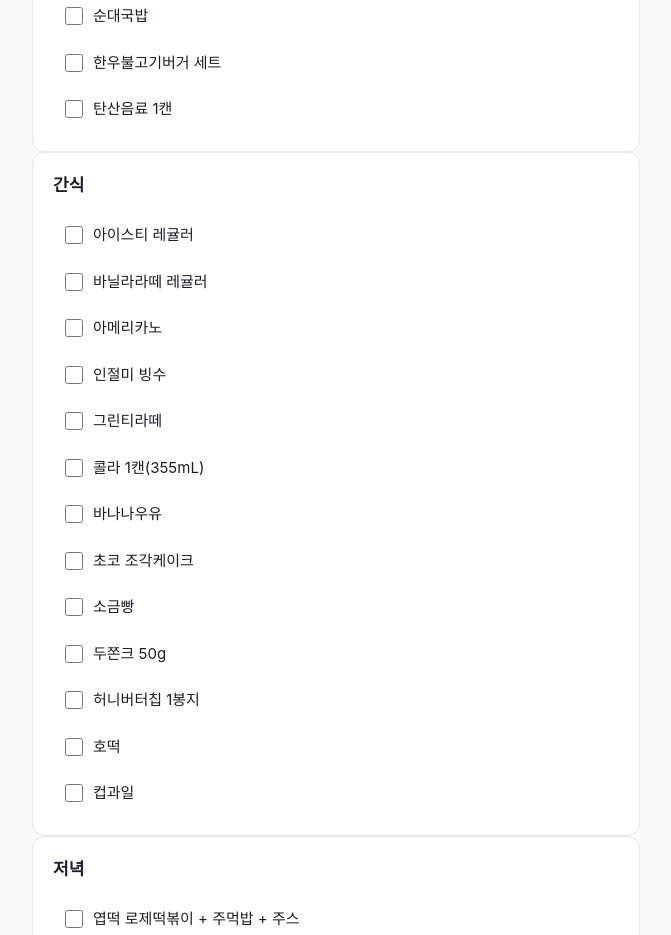
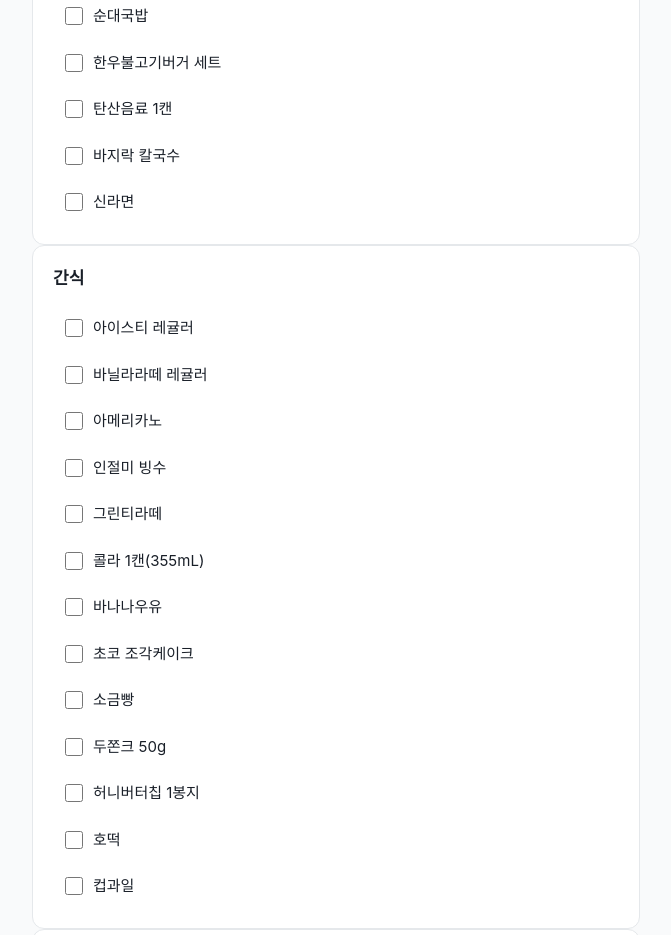
Before and after one commit to daydeuk/daily_food_nutrient, a React (Vite) app: page / in a window 1280 px wide. Shown: the part 980-1915 px from the top of the page, without its empty margins (304-975 px from the left). Built offline with nearby package versions, Linux system fonts and the light colour scheme.

Commit message:
feat: 점심 메뉴 추가 (바지락 칼국수, 신라면)

```diff
--- a/src/features/diet/constants/foods.ts
+++ b/src/features/diet/constants/foods.ts
@@ -23,6 +23,8 @@ export const FOODS_BY_MEAL: Record<MealType, Food[]> = {
     { id: 'sundae_gukbap', name: '순대국밥', nutrition: { calories: 800, sugar: 3, saturatedFat: 9, transFat: 0.5 } },
     { id: 'wagyu_burger', name: '한우불고기버거 세트', nutrition: { calories: 1030, sugar: 49, saturatedFat: 12, transFat: 1.0 } },
     { id: 'soda_can', name: '탄산음료 1캔', nutrition: { calories: 140, sugar: 35, saturatedFat: 0, transFat: 0 } },
+    { id: 'clam_noodle', name: '바지락 칼국수', nutrition: { calories: 680, sugar: 4, saturatedFat: 1.5, transFat: 0 } },
+    { id: 'shin_ramyeon', name: '신라면', nutrition: { calories: 500, sugar: 4, saturatedFat: 8, transFat: 0 } },
   ],
   snack: [
     { id: 'iced_tea', name: '아이스티 레귤러', nutrition: { calories: 90, sugar: 21, saturatedFat: 0, transFat: 0 } },
```
